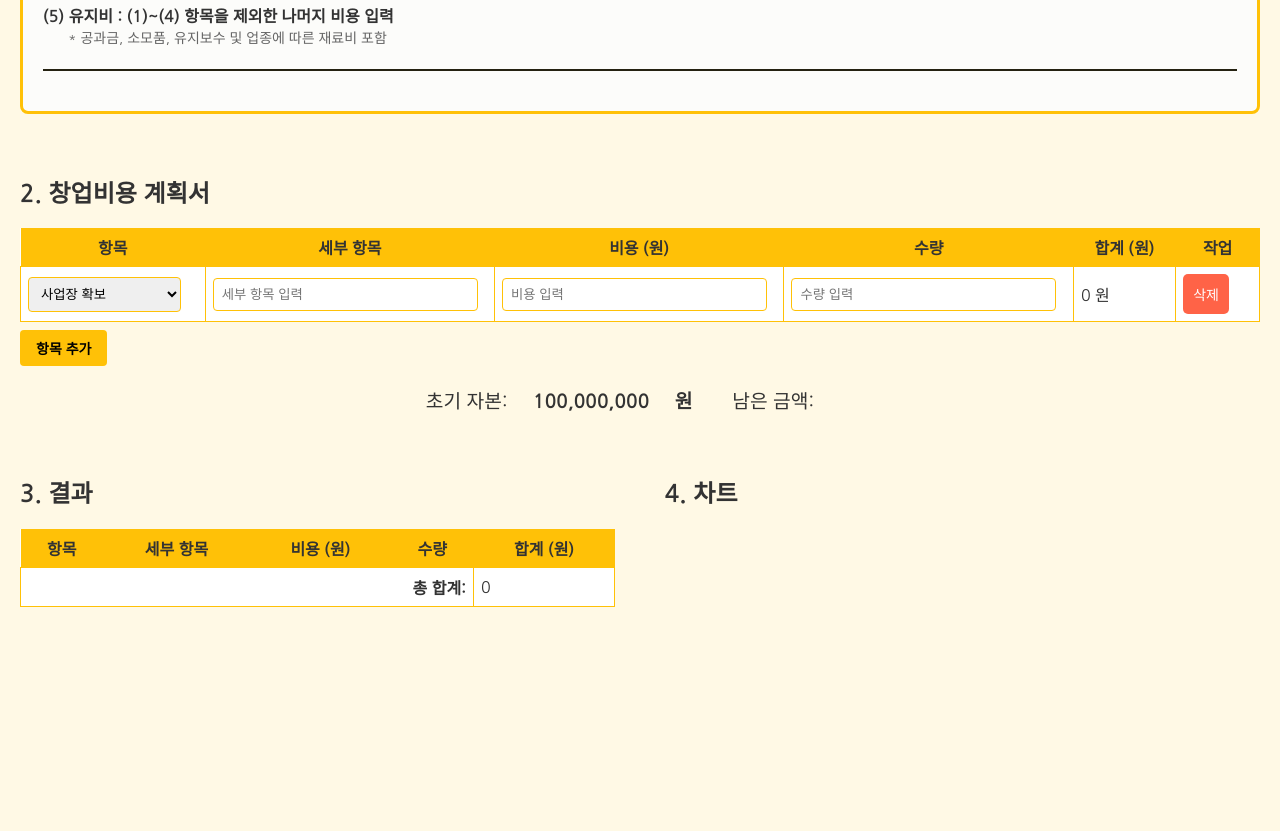
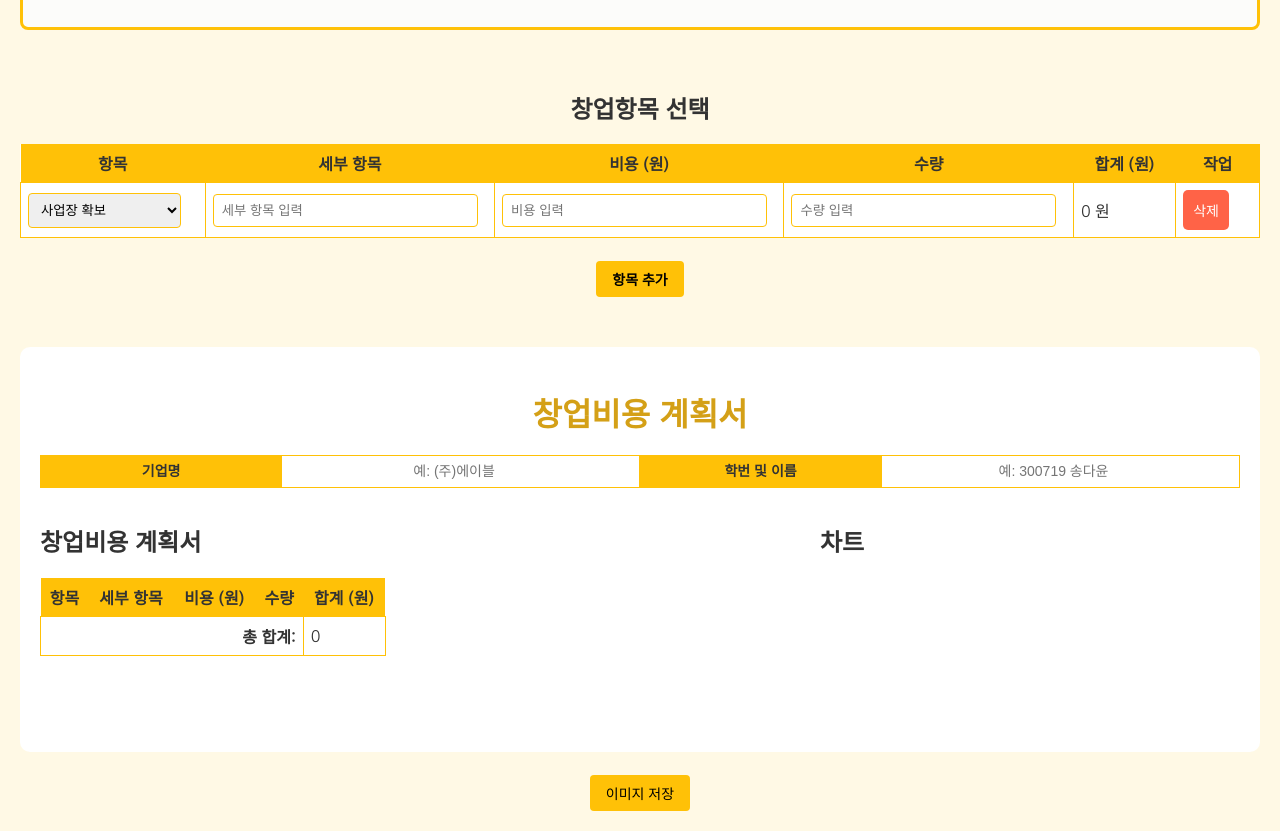
Before and after one commit to dayunD/budget_plan, a plain HTML site: page index.html in a window 1280 px wide. Shown: the part 1351-2182 px from the top of the page. Before the commit the page ends 2054 px from the top, so only its background shows below. Drawn offline with nearby package versions, Linux system fonts and the light colour scheme.

Commit message:
Update index.html

```diff
--- a/index.html
+++ b/index.html
@@ -219,11 +219,11 @@
 </head>
 <body>
     <!-- JPG 배너 이미지 -->
-    <img src="image.jpg".jpg" alt="창업계획서 배너" class="banner">
+    <img src="image.jpg".jpg alt="창업계획서 배너" class="banner">
 
     <!-- 항목 설명 표 -->
     <div class="form-container">
-        <h2>1. 창업비용 참고</h2>
+        <h2 style="text-align: center; margin-bottom: 5px;" ><창업비용 항목 및 금액></h2>
         <p> (1) 사업장 확보 <br>
              <span>* 사무실 확보의 세부항목은 '원하는 평수(예: 20평)'와 '월세'로 입력 (수량은 '1'로 고정)</span><br>
              <span>* 평수에 따른 총 공사 비용 계산 : 원하는 평수×평당 비용</span>
@@ -282,7 +282,6 @@
                 </tr>
             </tbody>
         </table>
-        <hr style="border: none; border-top: 2px solid #252211; margin: 20px 0;">
         <p> (2) 인력 고용 : 3개월 유지 <br>
             <span>* 월급 계산 : 시급×8시간×25일</span>
         </p>
@@ -312,7 +311,6 @@
                 </tr>
             </tbody>
         </table>
-        <hr style="border: none; border-top: 2px solid #252211; margin: 20px 0;">
         <p> (3) 마케팅 : 3개월 유지 <br>
         </p>
         <table>
@@ -362,14 +360,12 @@
         <p> (4) 시설 장비 구매 : 창업에 필요한 장비, 가구, 집기 등 가격 조사 후 직접 입력 <br></p>
         <p> (5) 유지비 : (1)~(4) 항목을 제외한 나머지 비용 입력 <br>
             <span>* 공과금, 소모품, 유지보수 및 업종에 따른 재료비 포함</span><br></p>
-        <hr style="border: none; border-top: 2px solid #252211; margin: 20px 0;">
 
     </div> <br>
-
-    <!-- 표 형식 입력 -->
-    <div>
-        <h2>2. 창업비용 계획서</h2>
-        <table id="expense-table">
+    <!-- 2. 창업비용 계획서 (가운데 정렬, 캡처 제외) -->
+    <div style="text-align: center; margin-bottom: 30px;">
+        <h2>창업항목 선택</h2>
+        <table id="expense-table" style="margin: 0 auto;">
             <thead>
                 <tr>
                     <th>항목</th>
@@ -398,20 +394,43 @@
                     <td><button onclick="removeRow(this)">삭제</button></td>
                 </tr>
             </tbody>
+        </table><br>
+        <button class="add-button" onclick="addRow()"><b>항목 추가</b></button>
+    </div><br>
+
+    <!-- 캡처할 영역 시작 -->
+    <div id="capture-area" style="padding: 20px; background-color: white; border-radius: 10px;">
+
+        <!-- 캡처에 포함될 "창업비용 계획서" 타이틀 -->
+        <h1 style="text-align: center; margin-bottom: 20px;">창업비용 계획서</h1>
+
+        <!-- 기업명 및 학번 입력 (한 줄) -->
+        <table style="width: 100%; margin-bottom: 15px; border-collapse: collapse; text-align: center; table-layout: fixed;">
+            <tr>
+                <th style="background-color: #ffc107; padding: 3px; border: 1px solid #ffc107; width: 20%; font-size: 14px; line-height: 1.1; height: 25px;">
+                    기업명
+                </th>
+                <td style="border: 1px solid #ffc107; padding: 3px; width: 30%; height: 25px;">
+                    <input type="text" id="company-name" placeholder="예: (주)에이블"
+                        style="width: 95%; height: 20px; padding: 2px; border: none; text-align: center; font-size: 14px;">
+                </td>
+                <th style="background-color: #ffc107; padding: 3px; border: 1px solid #ffc107; width: 20%; font-size: 14px; line-height: 1.1; height: 25px;">
+                    학번 및 이름
+                </th>
+                <td style="border: 1px solid #ffc107; padding: 3px; width: 30%; height: 25px;">
+                    <input type="text" id="student-name" placeholder="예: 300719 송다윤"
+                        style="width: 95%; height: 20px; padding: 2px; border: none; text-align: center; font-size: 14px;">
+                </td>
+            </tr>
         </table>
-        <button class="add-button" onclick="addRow()"><b>항목 추가</b></button>
-    </div>
 
-    <!-- 초기 자본 및 남은 금액 -->
-    <div class="budget-container">
-        <span>초기 자본: <span id="initial-budget"><b>100,000,000</span> 원</b></span>
-        <span>남은 금액: <span id="remaining-budget" class="remaining-budget"></span></span>
-    </div> <br>
 
-    <!-- 미리보기 및 차트 -->
-    <div class="container">
+        <div class="container" style="display: flex; justify-content: space-between; gap: 20px;">
+
+            <!-- 왼쪽: 결과 -->
+            <div style="width: 60%;">
                 <div class="preview-container">
-            <h2>3. 결과</h2>
+                    <h2>창업비용 계획서</h2>
                     <table id="preview-table">
                         <thead>
                             <tr>
@@ -431,14 +450,21 @@
                         </tfoot>
                     </table>
                 </div>
+            </div>
 
-        <div class="chart-container">
-            <h2>4. 차트</h2>
+            <!-- 오른쪽: 4. 차트 -->
+            <div class="chart-container" style="width: 35%;">
+                <h2>차트</h2>
                 <canvas id="expenseChart"></canvas>
             </div>
-    </div>
+
+        </div> <!-- container 끝 -->
+    </div> <!-- capture-area 끝 -->
+
 
     <script src="https://cdn.jsdelivr.net/npm/chart.js"></script>
+    <script src="https://cdnjs.cloudflare.com/ajax/libs/html2canvas/1.4.1/html2canvas.min.js"></script>
+
     <script>
         let remainingBudget = 100000000;
         const data = {
@@ -550,6 +576,30 @@
         }
 
         document.querySelectorAll('#expense-table tbody tr').forEach(addInputListeners);
+
+        function saveAsImage() {
+            const captureElement = document.getElementById('capture-area');
+
+            html2canvas(captureElement, {
+                backgroundColor: '#ffffff', // 배경 흰색으로 설정
+                scale: 2, // 이미지 해상도 향상
+                useCORS: true // 외부 이미지 문제 방지
+            }).then(canvas => {
+                const link = document.createElement('a');
+                link.href = canvas.toDataURL("image/png");
+                link.download = "창업비용계획서.png";
+                link.click();
+            });
+        }
+
+
     </script>
+
+        <div style="text-align: center; margin-top: 20px;">
+            <button class="add-button" onclick="saveAsImage()">이미지 저장</button>
+        </div>
+
+
+
 </body>
 </html>
```
Lines whose indentation alone changed are shown as unchanged.
